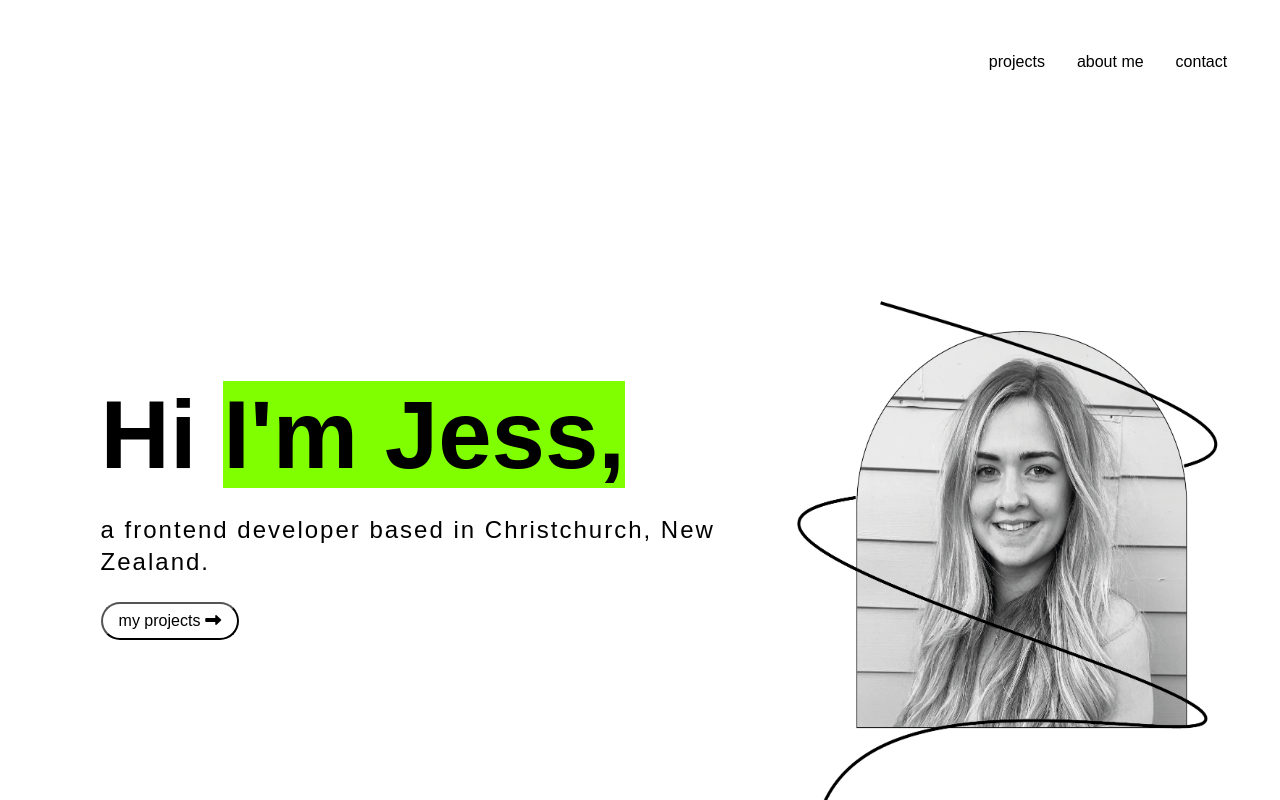
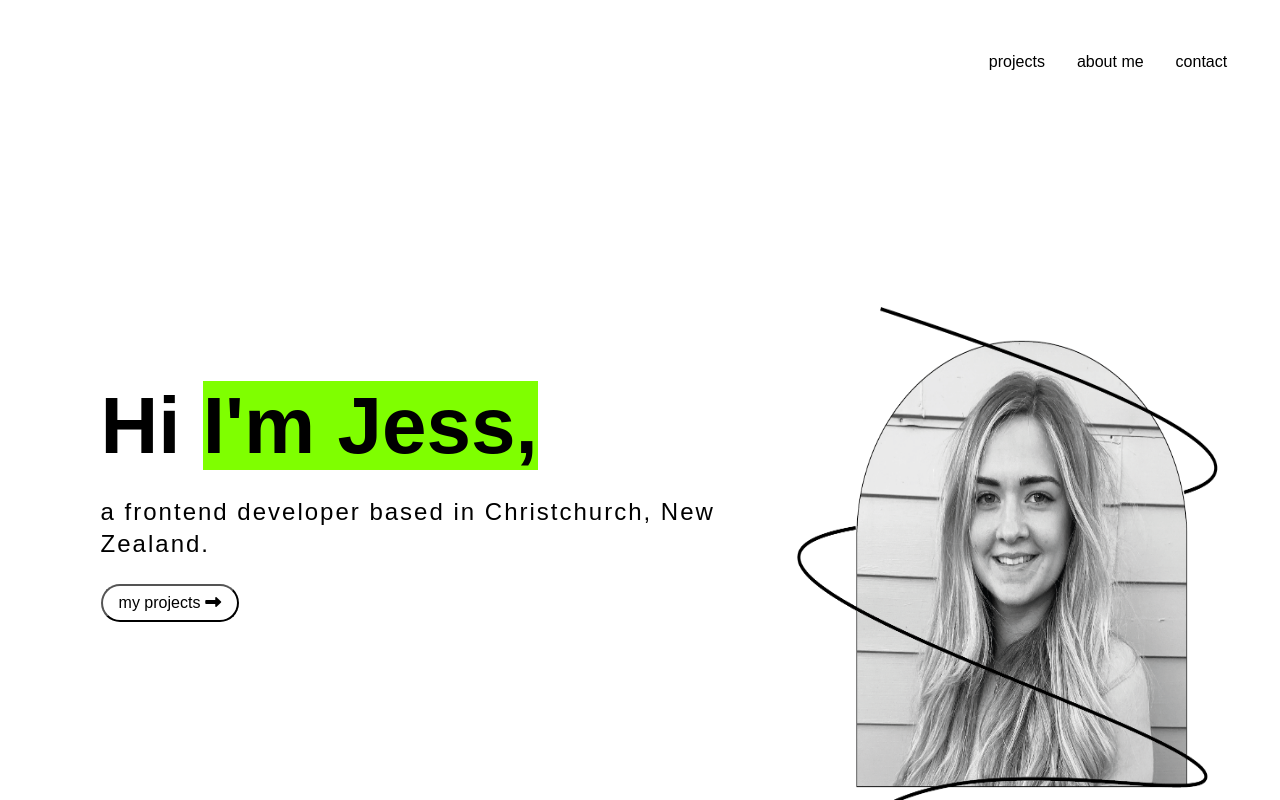
Before and after one commit to jmcushnie/Personal-portfolio, a plain HTML site: page index.html in a window 1280 px wide. Shown: the top 800 px of the page. Drawn offline with Linux system fonts and the light colour scheme.

Commit message:
Update style.css

```diff
--- a/style.css
+++ b/style.css
@@ -490,10 +490,12 @@ ul a:hover:after {
     }
     .hero-container {
         height: 90vh;
+        margin-bottom: 8rem;
+        padding-top: 2rems;
     }
 
     .hero-left h1 {
-        font-size: 6rem;
+        font-size: 5rem;
     }
 
     .hero-left p {
@@ -503,4 +505,8 @@ ul a:hover:after {
     .about-shape {
         height: 50vh;
     }
+
+    .hero-right img {
+        height:100%;
     }
+    }
```
